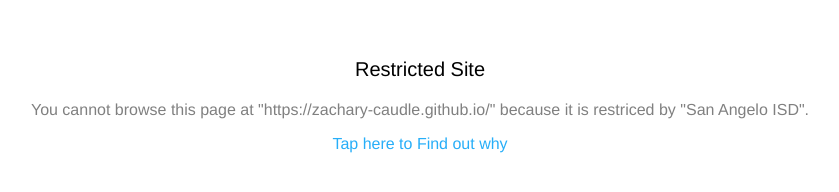
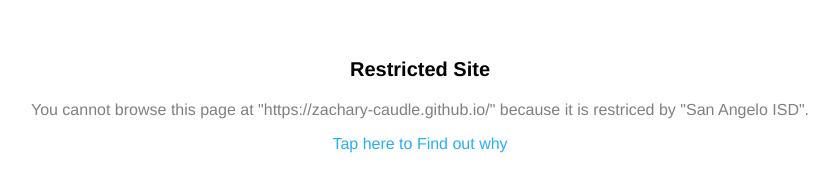
Before and after one commit to zachary-caudle/zachary-caudle.github.io, a plain HTML site: page index.html in a window 1280 px wide. Shown: the whole page, without its empty margins (220-1059 px from the left). Drawn offline with Linux system fonts and the light colour scheme.

Commit message:
Update index.html

```diff
--- a/index.html
+++ b/index.html
@@ -3,7 +3,7 @@
 </head>
 
 <p class="res">
-  Restricted Site
+  <b>Restricted Site</b>
 </p>
 
 <div></div>
```
